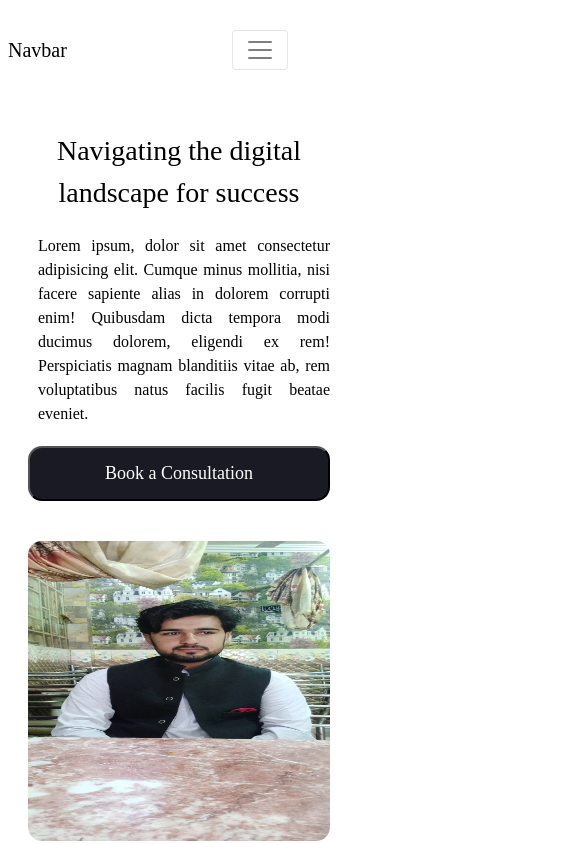
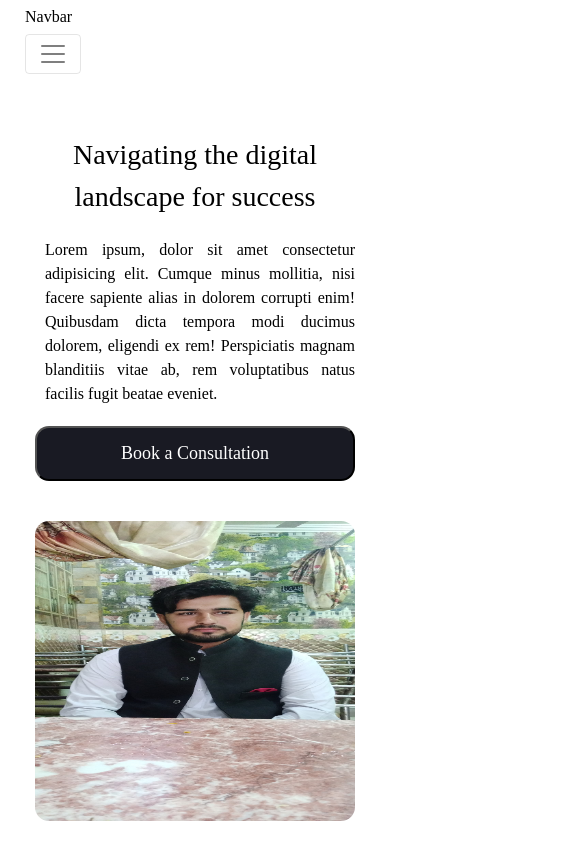
Before and after one commit to kaleemullah57/KaleemUllah_PortFolio, an Angular app: page / in a window 390 px wide. Shown: the top 844 px of the page, 585 px wide, since content can reach past the window. Built offline with nearby package versions, Linux system fonts and the light colour scheme.

Commit message:
landing page setting

```diff
--- a/src/app/Components/navbar/navbar.component.css
+++ b/src/app/Components/navbar/navbar.component.css
@@ -1,5 +1,5 @@
 .navbar {
-    padding: 0px 120px 0px 70px;
+    /* padding: 0px 120px 0px 70px; */
     height: 60px;
     /* background-color: rgb(15, 7, 21) !important; */
     background-color: transparent !important;
@@ -11,6 +11,7 @@
     display: flex; /* Flexbox for alignment */
     justify-content: space-between;
     align-items: center;
+    overflow-x: hidden;
 }
 
 a {
@@ -53,85 +54,39 @@ a {
     left: 0;
 }
 
-/* Responsive Design */
-@media screen and (max-width: 800px) {
-    .navbar {
-        /* padding: 0px 20px; */
-        background-color: black;
-        width:  500px;
-        height: auto;
-        padding: 20px 0px 0px 0px;
-    }
-
-    .navbar-brand {
-        /* order: 2;  Ensure brand stays on the left */
-        color: black;
-    }
-
-    .navbar-toggler {
-        background-color: white;
-        /* order: 1; Ensure toggle button stays on the right */
-    }
-
-    .navbar .collapse {
-        background-color: rgb(161, 147, 147);
-        width: 100%;
-    }
-
-    .navbar .collapse .nav-item .nav-link {
-        color: black;
-        /* background-color: white; */
-    }
-}
-
-@media screen and (max-width: 576px) {
-    .navbar {
-        padding: 0px 10px;
-        width: 100%; /* Ensure navbar spans the entire screen */
-        display: flex;
-        justify-content: space-between; /* Align items to left and right */
-        align-items: center;
-        background-color: white;
-        width:  400px;
-        height: auto;
-        padding: 20px 0px 0px 0px;
-    }
-
-    .navbar-brand {
-        /* order: 1; */
-        color: rgb(15, 7, 21);
-    }
-
-    .navbar-toggler {
-        /* order: 2; */
-        background-color: white;
-        color: rgb(15, 7, 21);
-        margin-right: 0;
-    }
-
-    .navbar .collapse {
-        background-color: white;
-        width: 100%;
-    }
-
-    .navbar .collapse .nav-item .nav-link {
-        color: black;
-    }
-}
 
 
 
 
-@media screen and (max-width: 430px) {
+
+
+
+@media (max-width: 768px) {
     .navbar {
-        padding: 0px 10px;
-        width: 100%; /* Ensure navbar spans the entire screen */
-        display: flex;
-        justify-content: space-between; /* Align items to left and right */
-        align-items: center;
-        background-color: white;
-        width:  280px;
+        flex-direction: column;
+        padding: 0 20px;
         height: auto;
-        padding: 20px 0px 0px 0px;
+        align-items: flex-start;
+    }
+
+    .navbar-nav {
+        flex-direction: column;
+        width: 100%;
+    }
+
+    .navbar-nav .nav-link {
+        margin-left: 0;
+        margin-bottom: 10px;
+        font-size: 18px;
     }
 }
+
+@media (max-width: 480px) {
+    .navbar {
+        padding: 0 10px;
+    }
+
+    a, .navbar-nav .nav-link {
+        font-size: 16px;
+    }
+}
--- a/src/app/Pages/landing/landing.component.css
+++ b/src/app/Pages/landing/landing.component.css
@@ -1,7 +1,24 @@
 .container-fluid {
-    padding: 10px 40px 41px 8px; /* Adjusted padding for better responsiveness */
+    /* padding: 10px 40px 41px 8px; Adjusted padding for better responsiveness */
     color: black;
 
     display: block;
     justify-items: center;
+    overflow-x: hidden;
 }
+
+
+
+
+
+
+
+
+
+/* Tablet view (up to 768px) */
+@media screen and (max-width: 768px) {
+    .container-fluid {
+        width: 100%;
+        height: auto;
+    }
+}
--- a/src/app/app.component.css
+++ b/src/app/app.component.css
@@ -4,5 +4,5 @@
     margin: 0%;
     padding: 0%;
     box-sizing: border-box;
-    background-color: black;
+    overflow-x: hidden;
 }
```
